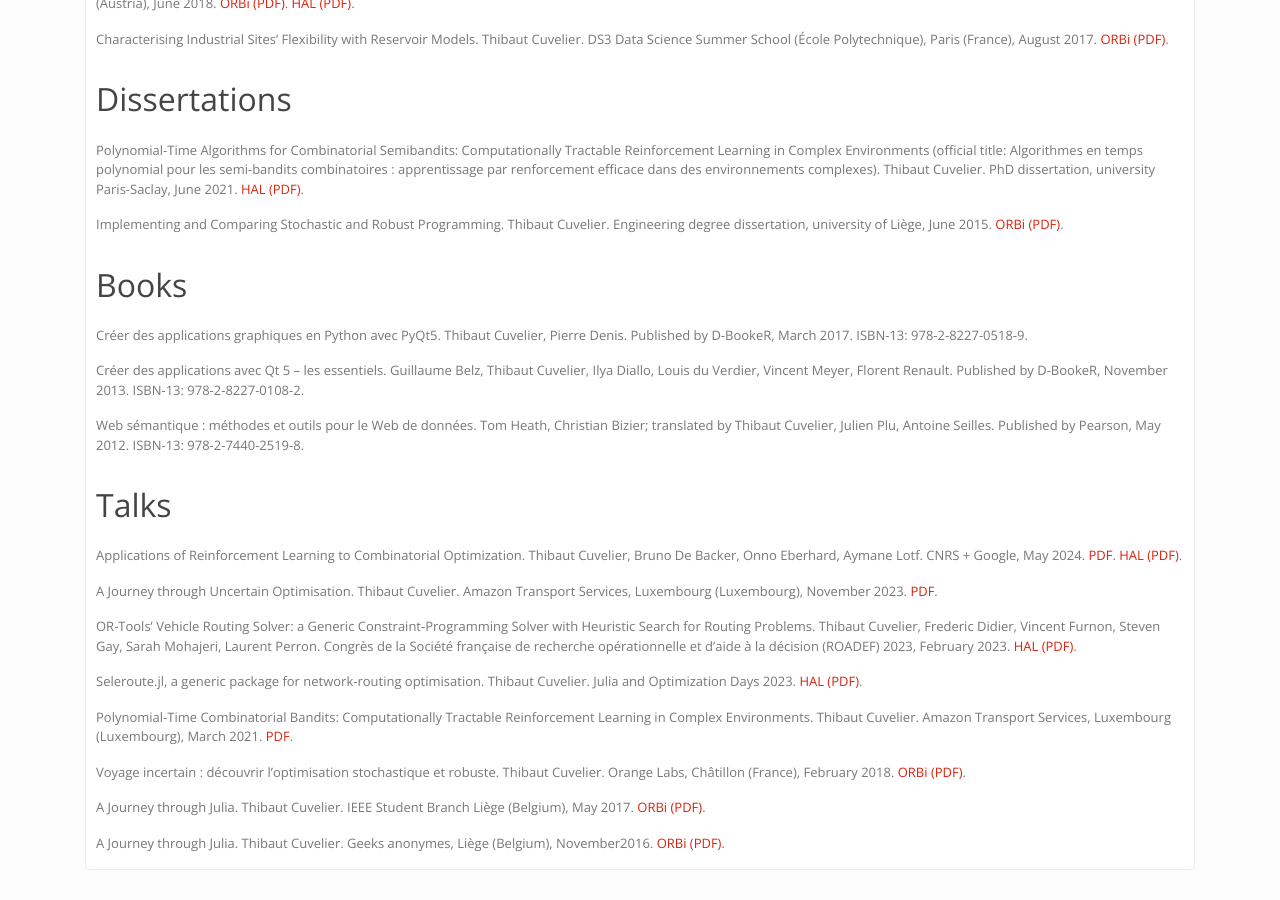
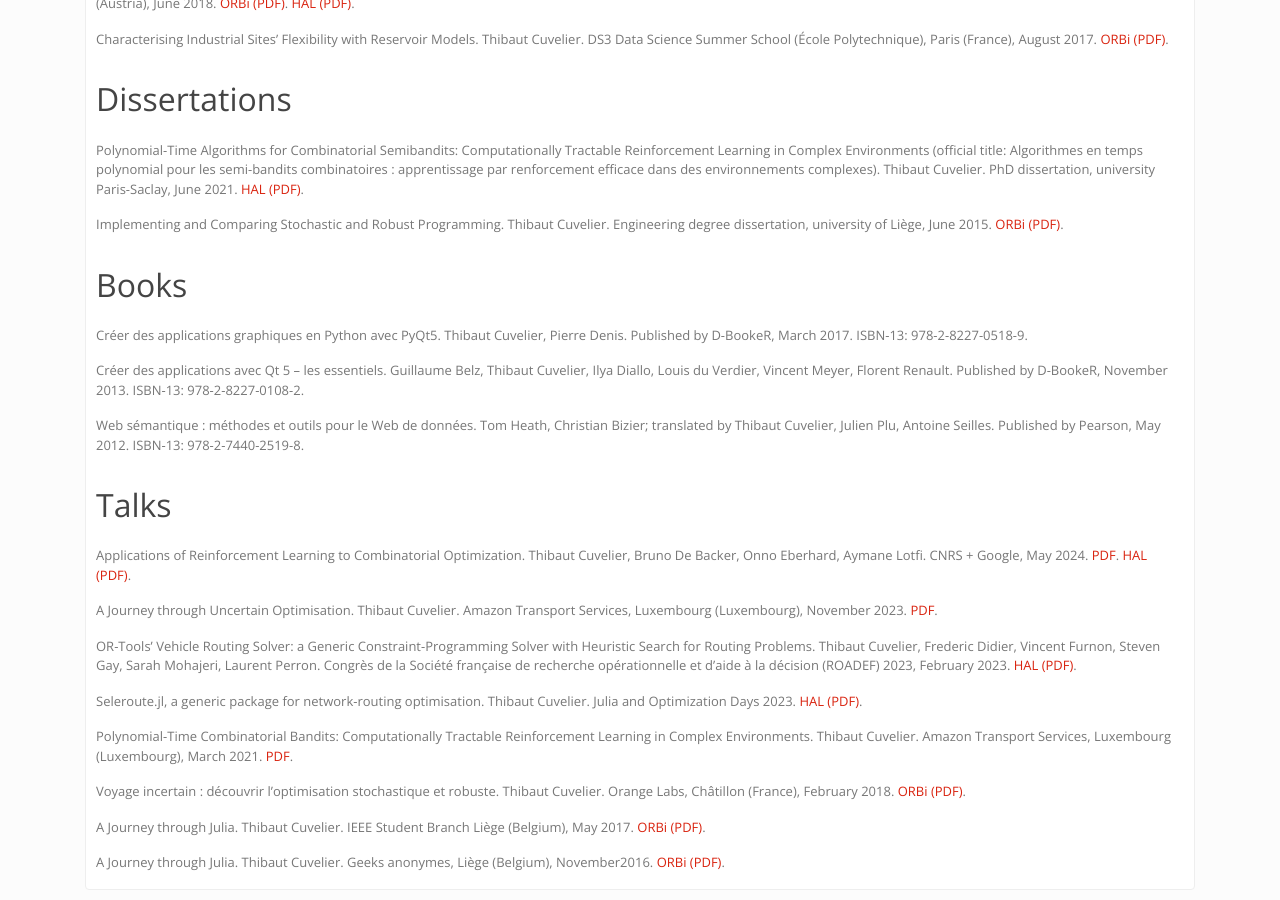
Before and after one commit to dourouc05/dourouc05.github.io, a Jekyll site: the page built from publications.md, in a window 1280 px wide and 900 px high, scrolled down 1650 px. Built offline with Jekyll 4.4.1, drawn with Linux system fonts in a browser that asks for light colours; a script that is not in the unit is left out.

Commit message:
Typo in name

```diff
--- a/_data/articles.yml
+++ b/_data/articles.yml
@@ -1,6 +1,6 @@
 rl_or_cnrs2024:
     title: "Applications of Reinforcement Learning to Combinatorial Optimization"
-    authors: Thibaut Cuvelier, Bruno De Backer, Onno Eberhard, Aymane Lotf
+    authors: Thibaut Cuvelier, Bruno De Backer, Onno Eberhard, Aymane Lotfi
     venue: CNRS + Google, May 2024
     hal: hal-04015496
     venue_link:
```
